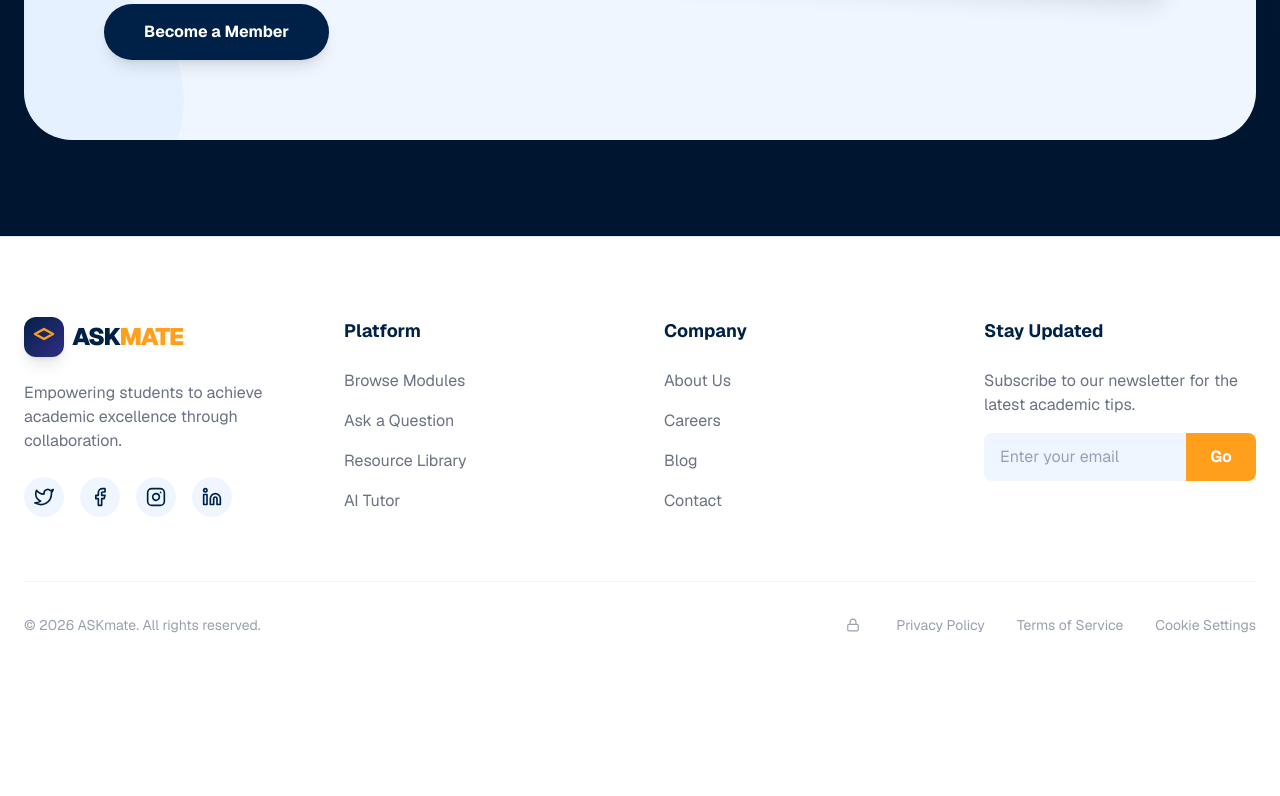
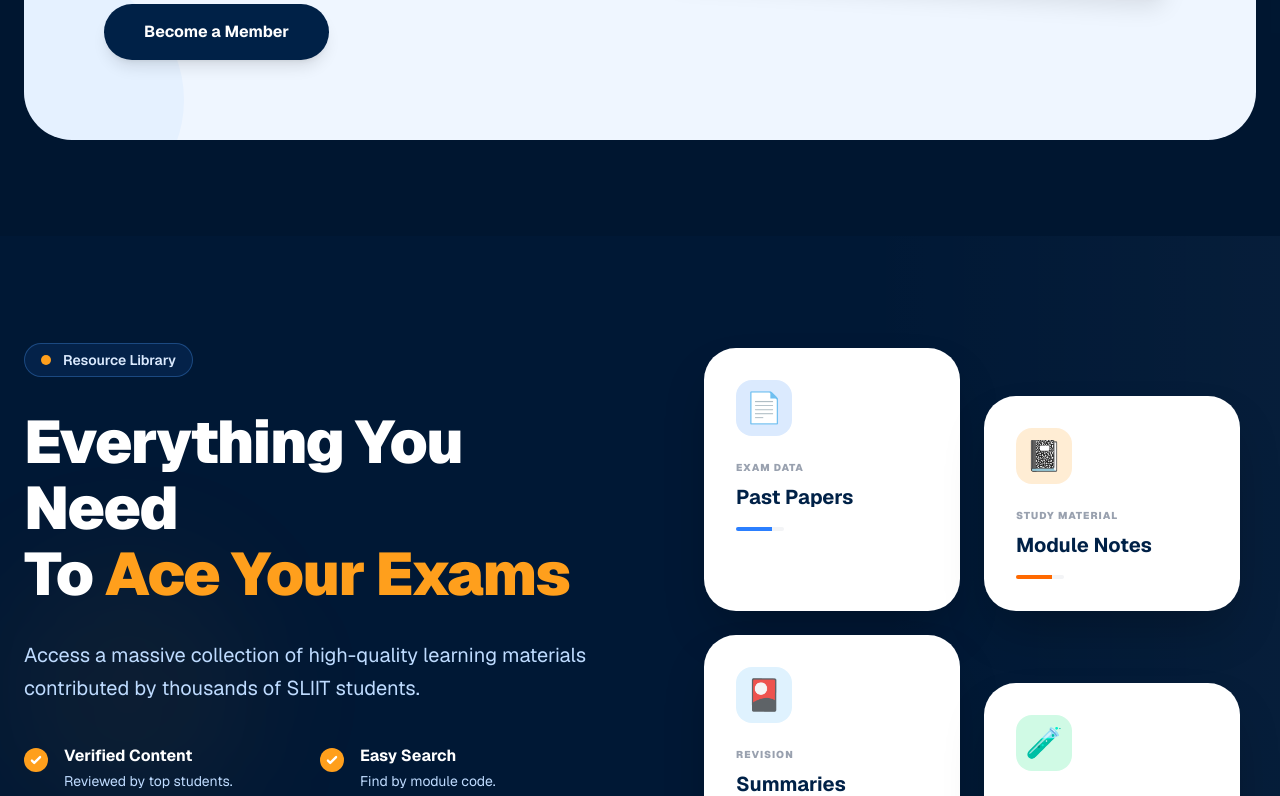
Before and after one commit to sewminiwijesiri/askmate, a Next.js app: page / in a window 1280 px wide. Shown: the part 2000-2796 px from the top of the page. Before the commit the page ends 2676 px from the top, so only its background shows below. Built offline with nearby package versions, Linux system fonts and the light colour scheme.

Commit message:
feat: initialize project with Tailwind CSS configuration and landing page UI

```diff
--- a/src/app/globals.css
+++ b/src/app/globals.css
@@ -3,6 +3,10 @@
 @theme inline {
   --font-sans: var(--font-geist-sans);
   --font-mono: var(--font-geist-mono);
+}
+
+html {
+  scroll-behavior: smooth;
 }
 
 body {
--- a/src/app/page.jsx
+++ b/src/app/page.jsx
@@ -237,8 +237,8 @@ export default function Home() {
           </div>
         </section>
 
-        {/* Roles / Community Section */}
-        <section className="py-24 bg-[#00152edd]">
+        {/* Roles / Community Section / Partners */}
+        <section id="partners" className="py-24 bg-[#00152edd]">
            <div className="container mx-auto px-4 md:px-6">
               <div className="bg-blue-50 rounded-[3rem] p-8 md:p-20 relative overflow-hidden text-[#002147]">
                  {/* Decorative background circles */}
@@ -296,7 +296,88 @@ export default function Home() {
            </div>
         </section>
 
-      </main>
+        {/* Resources Preview Section */}
+        <section id="resources" className="py-24 bg-[#001835] relative overflow-hidden">
+           <div className="container mx-auto px-4 md:px-6 relative z-10">
+              <div className="flex flex-col lg:flex-row items-center gap-16 lg:gap-24">
+
+                 {/* Text Content */}
+                 <div className="flex-1 text-center lg:text-left">
+                    <div className="inline-flex items-center rounded-full border border-blue-400/30 bg-blue-500/10 px-4 py-1.5 text-sm font-semibold text-blue-100 mb-8">
+                      <span className="flex h-2.5 w-2.5 rounded-full bg-[#FF9F1C] mr-3"></span>
+                      Resource Library
+                    </div>
+                    <h2 className="text-4xl md:text-6xl font-black text-white mb-8 leading-[1.1] tracking-tight">
+                       Everything You Need <br />
+                       To <span className="text-[#FF9F1C]">Ace Your Exams</span>
+                    </h2>
+                    <p className="text-xl text-blue-200 mb-10 leading-relaxed max-w-xl mx-auto lg:mx-0">
+                       Access a massive collection of high-quality learning materials contributed by thousands of SLIIT students.
+                    </p>
+
+                    <div className="grid grid-cols-1 sm:grid-cols-2 gap-6 mb-12">
+                       {[
+                         { t: "Verified Content", d: "Reviewed by top students." },
+                         { t: "Easy Search", d: "Find by module code." }
+                       ].map((item, i) => (
+                          <div key={i} className="flex gap-4 items-start justify-center lg:justify-start">
+                             <div className="w-6 h-6 rounded-full bg-[#FF9F1C] flex items-center justify-center flex-shrink-0 mt-1">
+                                <svg className="w-3.5 h-3.5 text-white" fill="none" viewBox="0 0 24 24" stroke="currentColor">
+                                   <path strokeLinecap="round" strokeLinejoin="round" strokeWidth={4} d="M5 13l4 4L19 7" />
+                                </svg>
+                             </div>
+                             <div className="text-left">
+                                <h4 className="font-bold text-white mb-1">{item.t}</h4>
+                                <p className="text-blue-200 text-sm leading-snug">{item.d}</p>
+                             </div>
+                          </div>
+                       ))}
+                    </div>
+
+                    <div className="flex flex-col sm:flex-row gap-4 items-center justify-center lg:justify-start">
+                       <button
+                         onClick={openRegister}
+                         className="px-10 py-5 bg-[#FF9F1C] text-white font-black rounded-full hover:bg-orange-600 transition-all shadow-xl shadow-orange-500/20 active:scale-95 cursor-pointer"
+                       >
+                          Explore Resources
+                       </button>
+                    </div>
+                 </div>
+
+                 {/* Visual Mockup of Resources */}
+                 <div className="flex-1 w-full max-w-xl mx-auto">
+                    <div className="grid grid-cols-2 gap-6 p-4">
+                       {[
+                         { title: "Past Papers", cat: "Exam Data", color: "bg-blue-100", icon: "📄", iconTextColor: "text-blue-600" },
+                         { title: "Module Notes", cat: "Study Material", color: "bg-orange-100", icon: "📓", iconTextColor: "text-orange-600" },
+                         { title: "Summaries", cat: "Revision", color: "bg-sky-100", icon: "🎴", iconTextColor: "text-sky-600" },
+                         { title: "Lab Reports", cat: "Practical", color: "bg-emerald-100", icon: "🧪", iconTextColor: "text-emerald-600" }
+                       ].map((res, i) => (
+                          <div key={i} className={`bg-white rounded-[2rem] p-8 shadow-2xl hover:scale-105 transition-all duration-500 cursor-pointer ${i % 2 === 1 ? 'mt-12' : ''}`}>
+                             <div className={`w-14 h-14 ${res.color} rounded-2xl flex items-center justify-center text-3xl mb-6 ${res.iconTextColor}`}>
+                                {res.icon}
+                             </div>
+                             <div className="text-[10px] uppercase tracking-widest font-black text-gray-400 mb-2">{res.cat}</div>
+                             <h4 className="text-xl font-bold text-[#002147]">{res.title}</h4>
+                             <div className="mt-4 flex items-center gap-2">
+                                <div className="h-1 w-12 bg-gray-100 rounded-full overflow-hidden">
+                                   <div className={`h-full ${res.color.replace('100', '500')} w-3/4`}></div>
+                                </div>
+                             </div>
+                          </div>
+                       ))}
+                    </div>
+                 </div>
+
+              </div>
+           </div>
+
+           {/* Decorative Background Elements */}
+           <div className="absolute top-0 right-0 w-1/3 h-full bg-gradient-to-l from-white/5 to-transparent opacity-50"></div>
+           <div className="absolute bottom-1/4 left-0 w-64 h-64 bg-[#FF9F1C]/5 rounded-full filter blur-3xl"></div>
+        </section>
+
+     </main>
 
       {/* Footer */}
       <footer className="bg-white pt-20 pb-10 text-gray-600 border-t border-blue-100">
```
